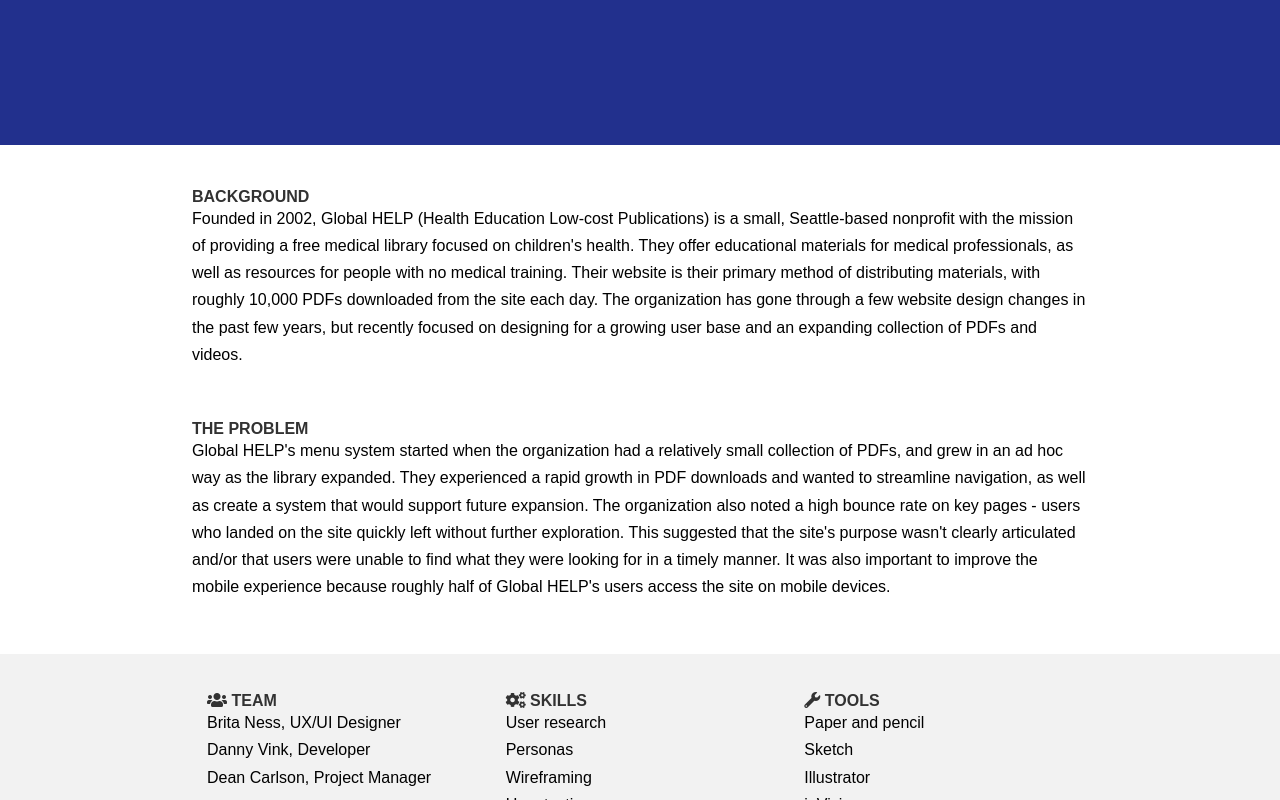
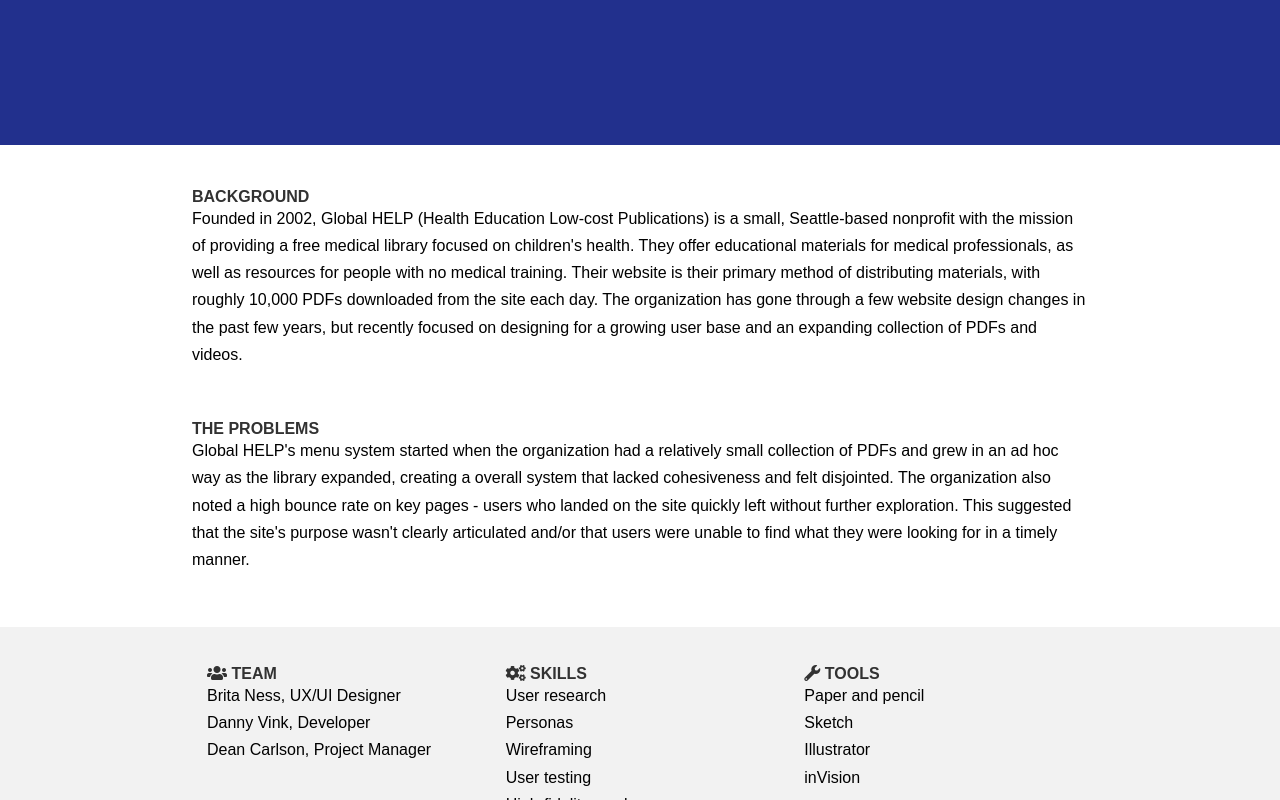
Before and after one commit to britaness/uxportfolio, a plain HTML site: page globalHelpCaseStudy.html in a window 1280 px wide. Shown: the part 405-1205 px from the top of the page. Drawn offline with nearby package versions, Linux system fonts and the light colour scheme.

Commit message:
edited problem statement

```diff
--- a/globalHelpCaseStudy.html
+++ b/globalHelpCaseStudy.html
@@ -34,8 +34,8 @@
   </div>
 
   <div class="contentContainer">
-    <h3>The Problem</h3>
-    <h4>Global HELP's menu system started when the organization had a relatively small collection of PDFs, and grew in an ad hoc way as the library expanded. They experienced a rapid growth in PDF downloads and wanted to streamline navigation, as well as create a system that would support future expansion. The organization also noted a high bounce rate on key pages - users who landed on the site quickly left without further exploration. This suggested that the site's purpose wasn't clearly articulated and/or that users were unable to find what they were looking for in a timely manner. It was also important to improve the mobile experience because roughly half of Global HELP's users access the site on mobile devices.
+    <h3>The Problems</h3>
+    <h4>Global HELP's menu system started when the organization had a relatively small collection of PDFs and grew in an ad hoc way as the library expanded, creating a overall system that lacked cohesiveness and felt disjointed. The organization also noted a high bounce rate on key pages - users who landed on the site quickly left without further exploration. This suggested that the site's purpose wasn't clearly articulated and/or that users were unable to find what they were looking for in a timely manner.
     </h4>
   </div>
 
```
